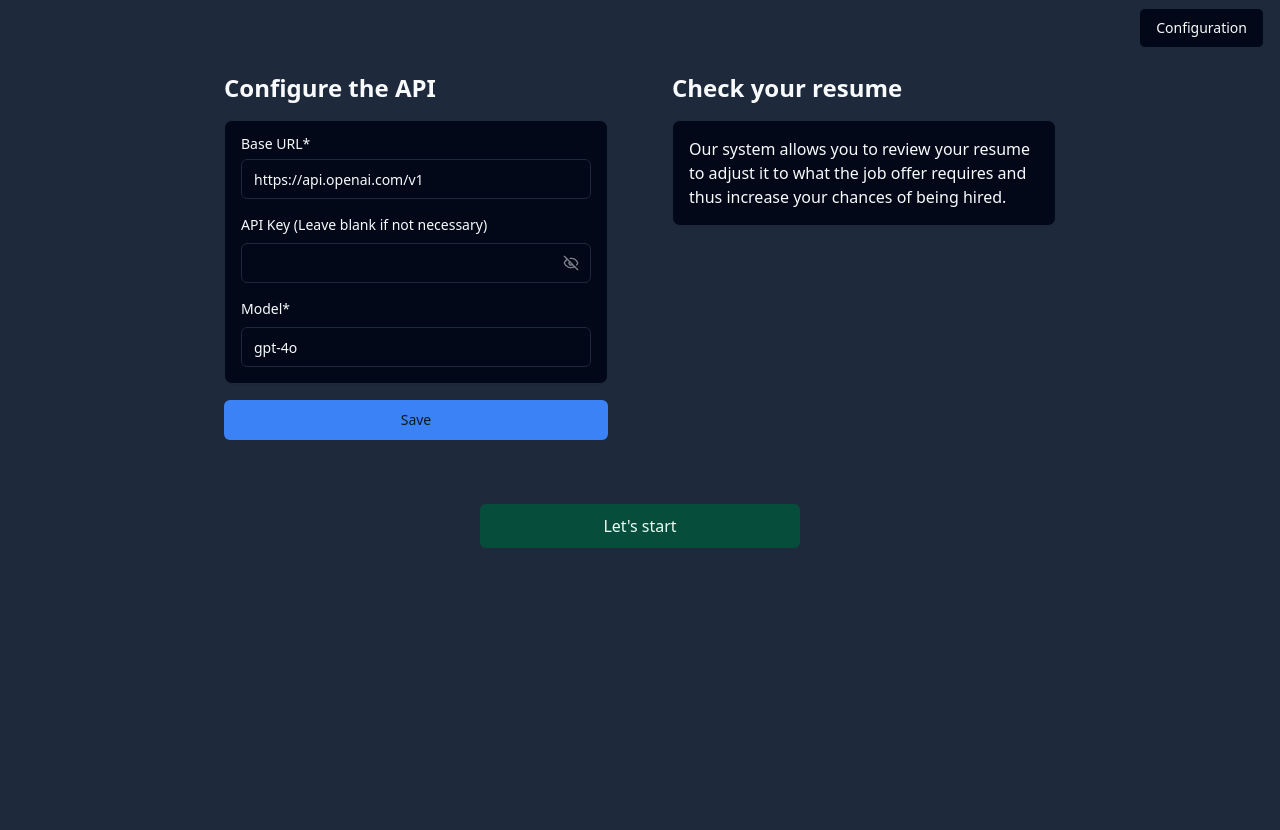
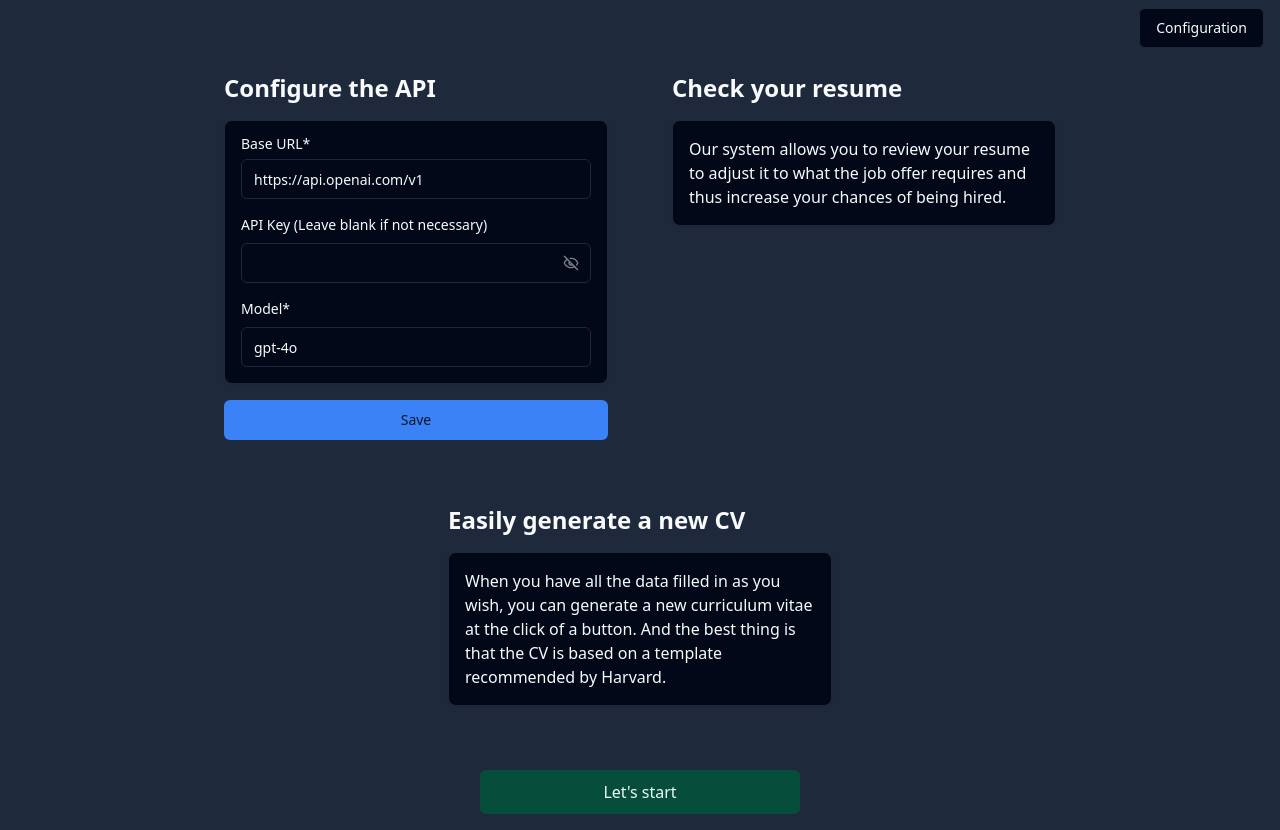
Before and after one commit to dm94/ats-matcher, a Next.js app: page / in a window 1280 px wide. Before the commit the page ends 800 px from the top, so only its background shows below. Built offline with nearby package versions, Linux system fonts and the light colour scheme.

Commit message:
feat: Added another card in the home

```diff
--- /dev/null
+++ b/src/app/_components/third-card.tsx
@@ -0,0 +1,16 @@
+import { Card, CardContent } from "@/components/ui/card";
+
+export function ThirdCard() {
+  return (
+    <div className="min-w-80 w-96 max-w-full flex flex-col gap-4">
+      <p className="text-2xl font-bold">Easily generate a new CV</p>
+      <Card>
+        <CardContent className="p-4">
+          When you have all the data filled in as you wish, you can generate a
+          new curriculum vitae at the click of a button. And the best thing is
+          that the CV is based on a template recommended by Harvard.
+        </CardContent>
+      </Card>
+    </div>
+  );
+}
--- a/src/app/page.tsx
+++ b/src/app/page.tsx
@@ -1,6 +1,7 @@
 import { FirstCard } from "./_components/first-card";
 import { SecondCard } from "./_components/second-card";
 import Link from "next/link";
+import { ThirdCard } from "./_components/third-card";
 
 export default function Home() {
   return (
@@ -8,6 +9,7 @@ export default function Home() {
       <div className="flex flex-row items-start justify-center flex-wrap gap-16 min-h-full">
         <FirstCard />
         <SecondCard />
+        <ThirdCard />
       </div>
       <Link
         className="flex justify-center items-center max-w-80 w-80 bg-emerald-900 text-emerald-50 hover:bg-emerald-950 h-11 rounded-md px-8"
--- a/src/app/upload/page.tsx
+++ /dev/null
@@ -1,9 +0,0 @@
-import Uploader from "@/components/ui/uploader";
-
-export default function Upload() {
-  return (
-    <main className="flex flex-col items-center justify-between p-3">
-      <Uploader />
-    </main>
-  );
-}
```
